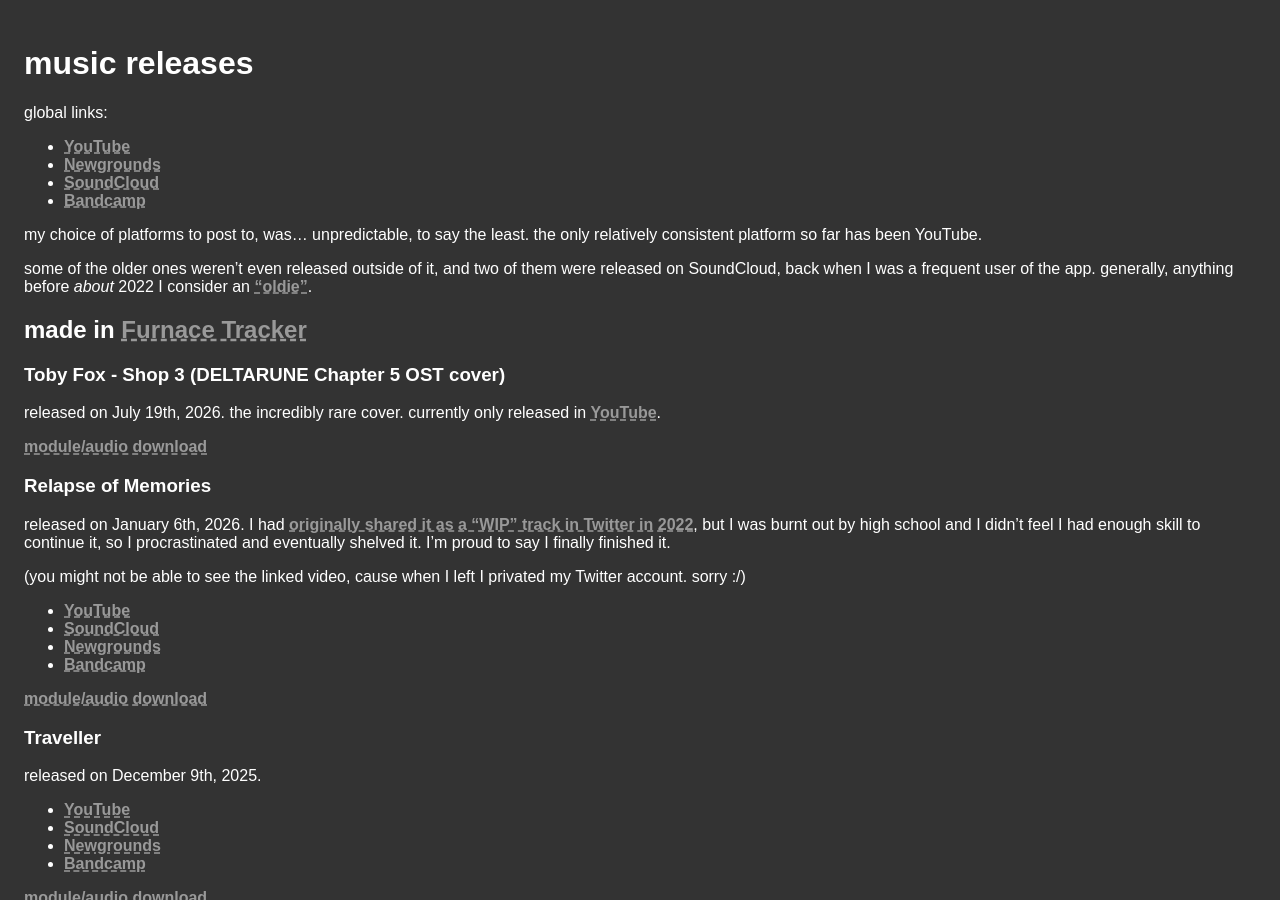
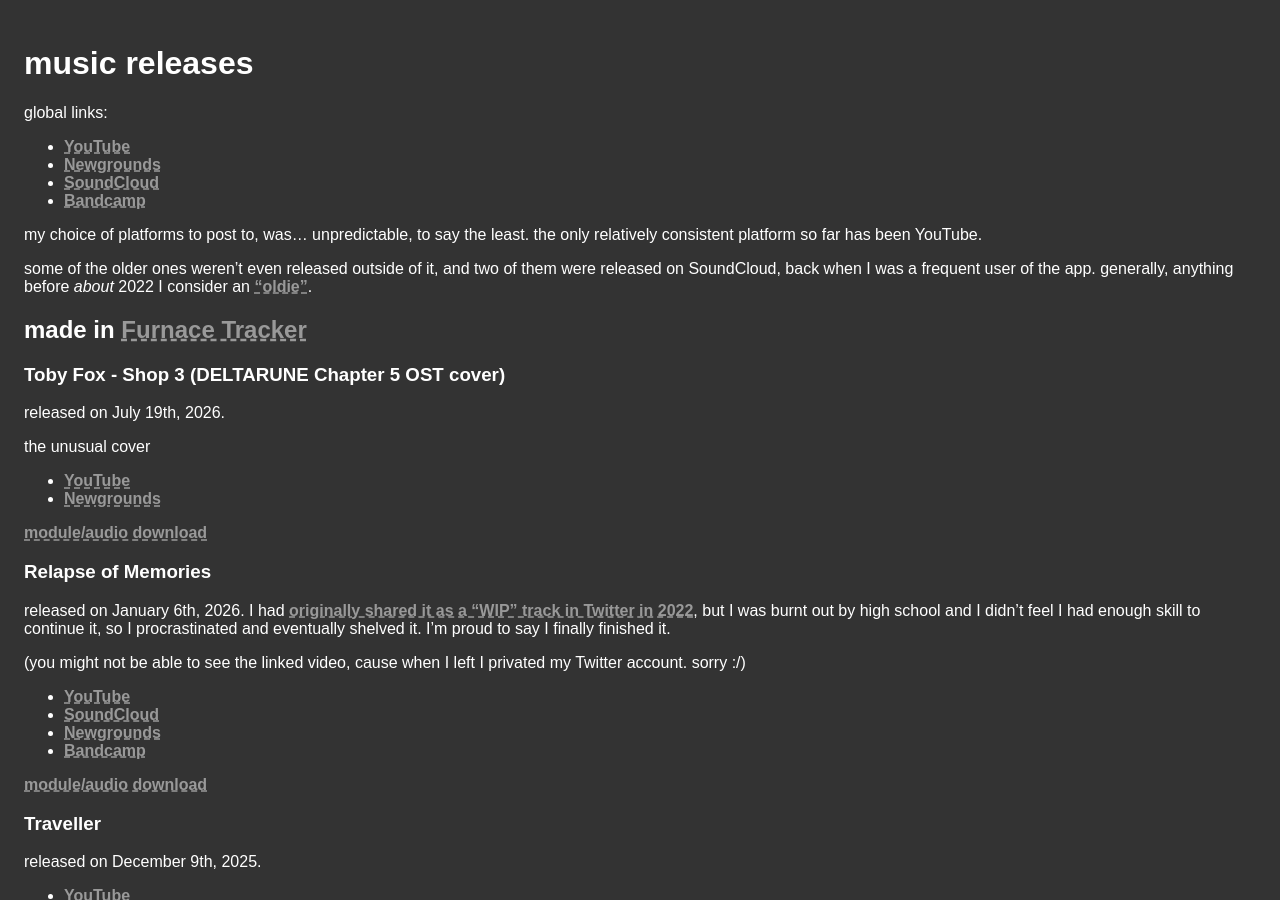
Before and after one commit to thacuber2a03/thacuber2a03.github.io, a Jekyll site: the page built from subsections/music.md, in a window 1280 px wide and 900 px high. Built offline with Jekyll 4.4.1, drawn with Linux system fonts in a browser that asks for light colours.

Commit message:
whoops I forgot I had also released shop3 in ng

```diff
--- a/subsections/music.md
+++ b/subsections/music.md
@@ -23,7 +23,11 @@
 ### Toby Fox - Shop 3 (DELTARUNE Chapter 5 OST cover)
 
 released on July 19th, 2026.
-the incredibly rare cover. currently only released in [YouTube](https://www.youtube.com/watch?v=3DCkJM2Z2og).
+
+the unusual cover
+
+- [YouTube](https://www.youtube.com/watch?v=3DCkJM2Z2og)
+- [Newgrounds](https://www.newgrounds.com/audio/listen/1596283)
 
 [module/audio download](https://github.com/thacuber2a03/furmods/tree/main/shop3)
 
```
